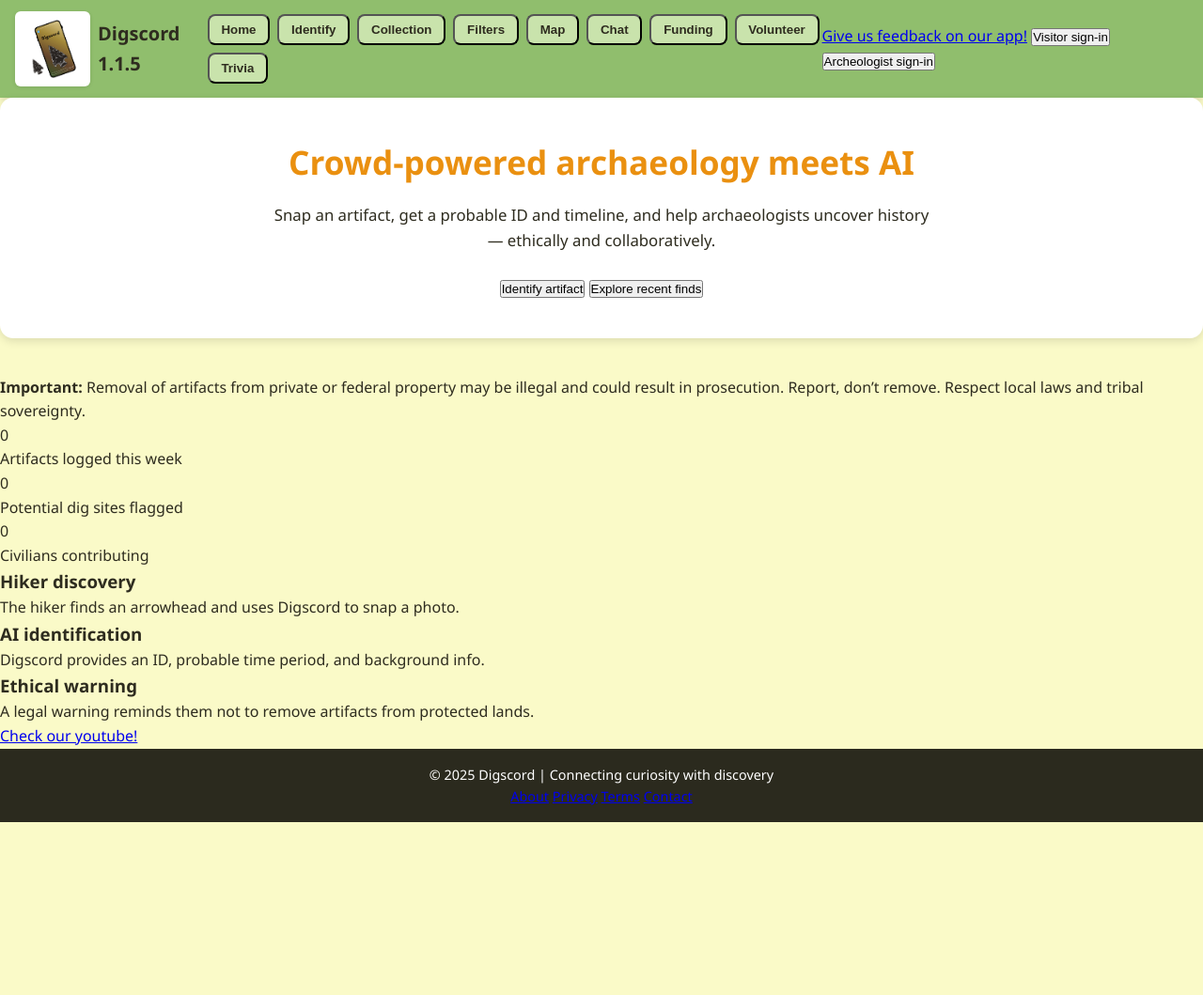
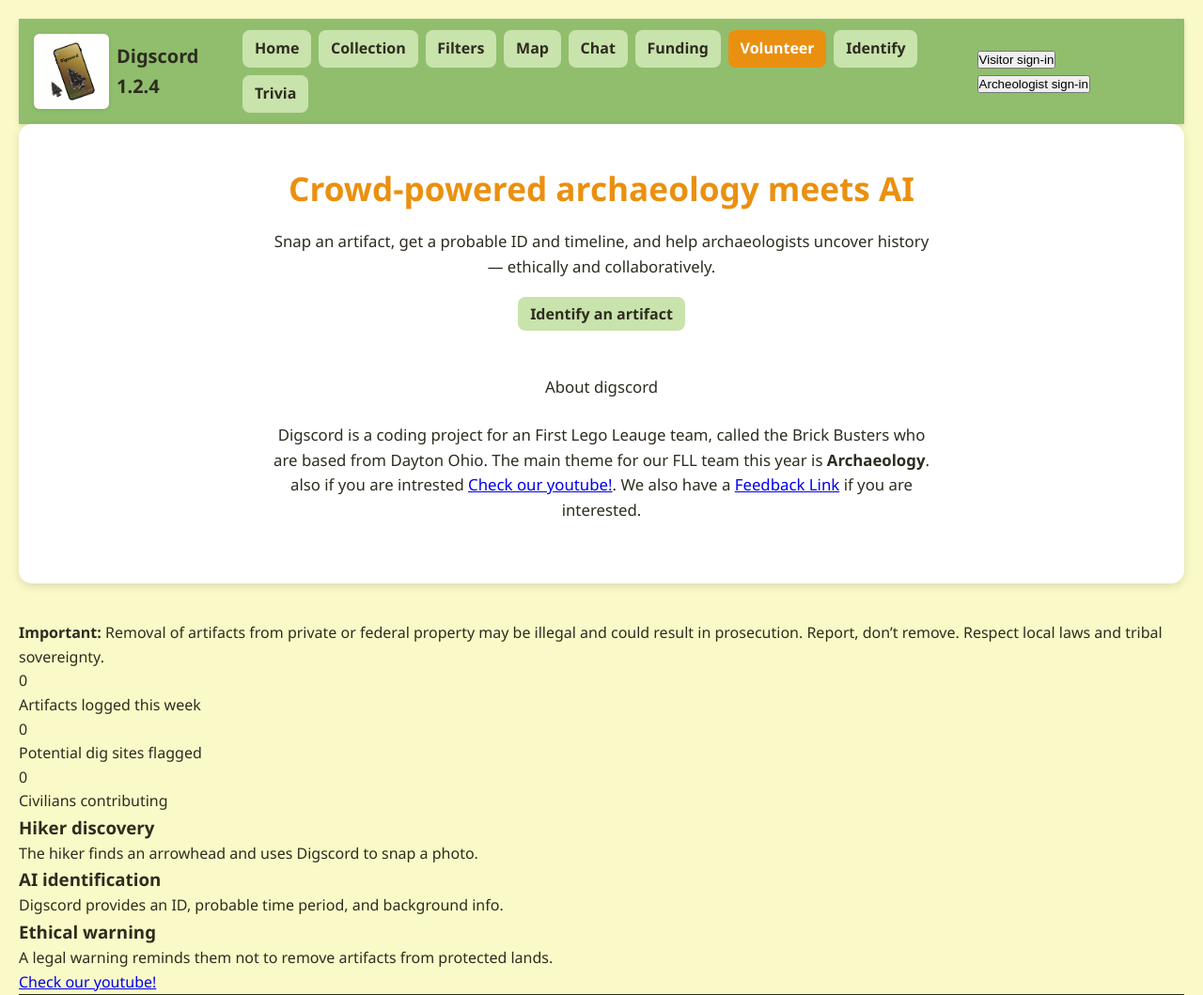
Before and after one commit to KingelafintNet/FLL-2025-2026-Project, a plain HTML site: page index.html in a window 1280 px wide. Shown: the top 1059 px of the page at 94% size. Before the commit the page ends 875 px from the top, so only its background shows below. Drawn offline with Linux system fonts and the light colour scheme.

Commit message:
end of 12/16/25 practice progress
big notes

ADDED ABOUT SECTION

```diff
--- a/css/index.css
+++ b/css/index.css
@@ -20,6 +20,8 @@ body {
   display: flex;
   flex-direction: column;
   min-height: 100vh;
+  margin: auto;
+  padding: 20px;
 }
 
 /* Header */
--- a/index.html
+++ b/index.html
@@ -11,21 +11,20 @@
   <header class="site-header">
     <div class="logo">
       <img src="images/digscord.jpg" alt="logo" height="200px" width="300px">
-      <span class="brand">Digscord 1.1.5</span>
+      <span class="brand">Digscord 1.2.4</span>
     </div>
     <nav class="nav">
-      <button onclick="movePage('index.html')" class="nav-btn" data-target="home" aria-controls="home">Home</button>
-      <button onclick="movePage('identify.html')" class="nav-btn" data-target="identify" aria-controls="identify">Identify</button>
-      <button onclick="movePage('collection.html')" class="nav-btn" data-target="collection" aria-controls="collection">Collection</button>
-      <button onclick="movePage('filters.html')" class="nav-btn" data-target="filters" aria-controls="filters">Filters</button>
-      <button onclick="movePage('map.html')" class="nav-btn" data-target="map" aria-controls="map">Map</button>
-      <button onclick="movePage('chat.html')" class="nav-btn" data-target="chat" aria-controls="chat">Chat</button>
-      <button onclick="movePage('funding.html')" class="nav-btn" data-target="funding" aria-controls="funding">Funding</button>
-      <button onclick="movePage('volunteer.html')" class="nav-btn" data-target="volunteer" aria-controls="volunteer">Volunteer</button>
-      <button onclick="movePage('trivia.html')" class="nav-btn" data-target="trivia" aria-controls="trivia">Trivia</button>
+      <a href="index.html" class="nav-btn">Home</a>
+      <a href="collection.html" class="nav-btn">Collection</a>
+      <a href="filters.html" class="nav-btn">Filters</a>
+      <a href="map.html" class="nav-btn">Map</a>
+      <a href="chat.html" class="nav-btn">Chat</a>
+      <a href="funding.html" class="nav-btn">Funding</a>
+      <a href="volunteer.html" class="nav-btn active">Volunteer</a>
+      <a href="identify.html" class="nav-btn">Identify</a>
+      <a href="trivia.html" class="nav-btn">Trivia</a>
     </nav>
     <div class="sign-in">
-      <a href="https://docs.google.com/forms/d/e/1FAIpQLSeSjKHGWZcSWfj5bnEtJ9Kbt0pMjLb2gdEmBhG3Jf6KgCH7yw/viewform">Give us feedback on our app!</a>
       <button onclick="movePage('visitor.html')" class="sign-btn">Visitor sign-in</button>
       <button onclick="movePage('arch.html')" class="sign-btn alt">Archeologist sign-in</button>
     </div>
@@ -36,14 +35,22 @@
     <h1>Crowd-powered archaeology meets AI</h1>
     <p>Snap an artifact, get a probable ID and timeline, and help archaeologists uncover history — ethically and collaboratively.</p>
     <div class="cta-row">
-      <button onclick="movePage('identify.html')" class="cta">Identify artifact</button>
-      <button onclick="movePage('recent.html')" class="cta ghost">Explore recent finds</button>
+      <a href="identify.html" class="nav-btn">Identify an artifact</a>
+    </div>
+    <div id="about">
+     </br>
+     </br>
+      <p id="subheading">About digscord</p>
+      <p>Digscord is a coding project for an First Lego Leauge team, called the Brick Busters who are based from Dayton Ohio.
+         The main theme for our FLL team this year is <strong>Archaeology</strong>. also if you are intrested     <a href="https://www.youtube.com/@BrickBustersFLL" >Check our youtube!</a>.
+          We also have a <a href="https://docs.google.com/forms/d/e/1FAIpQLSeSjKHGWZcSWfj5bnEtJ9Kbt0pMjLb2gdEmBhG3Jf6KgCH7yw/viewform">Feedback Link</a> if you are interested.	</p>
     </div>
   </section>
 
   <!-- Warning -->
   <section class="warning">
-    <strong>Important:</strong> Removal of artifacts from private or federal property may be illegal and could result in prosecution. Report, don’t remove. Respect local laws and tribal sovereignty.
+    <strong>Important:</strong> Removal of artifacts from private or federal property may be illegal and could result in prosecution. Report, don’t remove.
+     Respect local laws and tribal sovereignty.
   </section>
 
   <!-- Stats + Info -->
```
Also changed, not shown: chat.html (+2 -1 lines).
